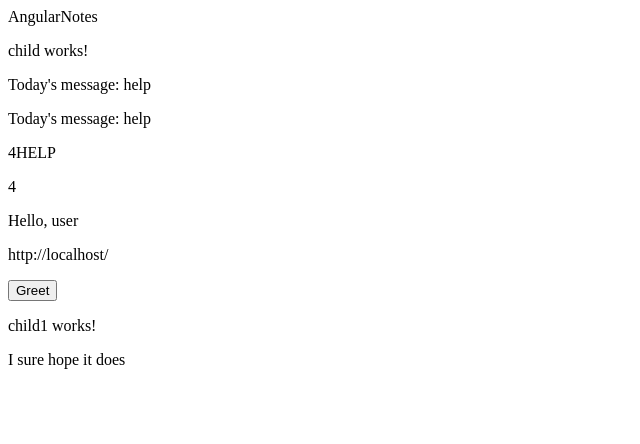
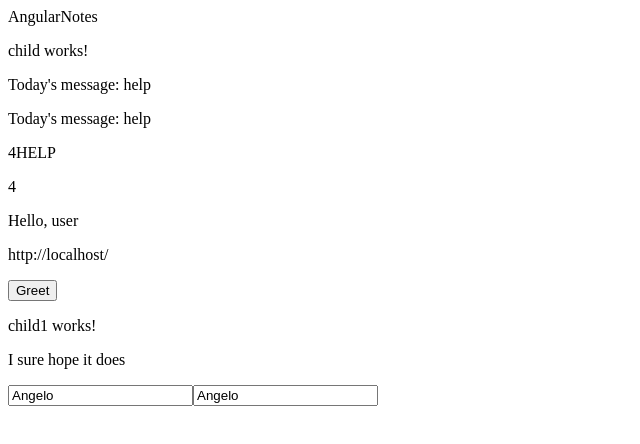
Before and after one commit to AngeloRafael02/Self_Archives, an Angular app in the folder Javascript/AngularNotes/: page / in a window 1280 px wide. Shown: the top 444 px of the page, without its empty margins (0-640 px from the left). Built offline with nearby package versions, Linux system fonts and the light colour scheme.

Commit message:
added notes on property binding

```diff
--- a/Javascript/AngularNotes/src/app/child1/child1.component.ts
+++ b/Javascript/AngularNotes/src/app/child1/child1.component.ts
@@ -3,7 +3,9 @@
 @Component({
   selector: '.app-child1', // dot before name = specified as class attribute
   template: ` <p>{{name}} works!</p> <!--double curly braces can evaluate expressions and concatenate strings-->
-              <p> I sure hope it does </p>`, //used template for simple html code, we can remove the component.html file. NOTE: replace single quotes with back-ticks for multiple HTML lines
+              <p> I sure hope it does </p>
+              <input bind-disabled="isDisabled" [id]="myID" type="text" value="Angelo">
+              <input [disabled]="isDisabled" id="{{myID}}" type="text" value="Angelo">`, //used template for simple html code, we can remove the component.html file. NOTE: replace single quotes with back-ticks for multiple HTML lines
   styles: [`p{
             font-decoration:none;
             }
@@ -12,6 +14,9 @@
 export class Child1Component implements OnInit {
 
   name = "child1";
+  //NOTE: ATTRIBUTE-Initialized once in the HTML, never to be changes, PROPERTY; can be changed
+  public myID = 'testId'; //PROPERTY BINDING: using [] or "bind-<attribute>" to bind attribute to an value inside the HTML tag, or use interpolation instead
+  public isDisabled = false;
   constructor() { }
 
   ngOnInit(): void {
```
